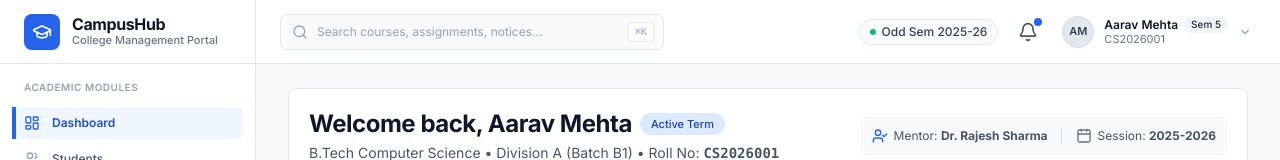
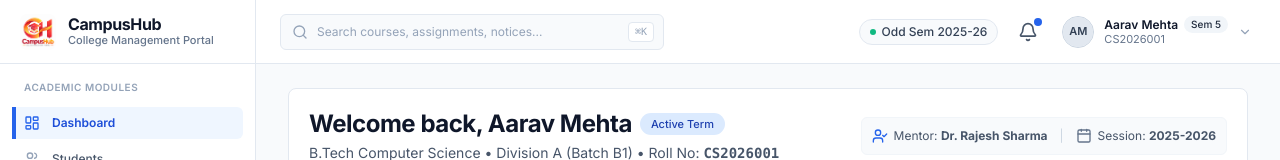
Before and after one commit to TechK-278/CampusHub, a Vue app in the folder frontend/: page / in a window 1280 px wide. Shown: the top 160 px of the page. Built offline with nearby package versions, Linux system fonts and the light colour scheme.

Commit message:
feat: integrate custom CampusHub logo across portal layout and favicon

```diff
--- a/frontend/index.html
+++ b/frontend/index.html
@@ -2,7 +2,7 @@
 <html lang="en">
   <head>
     <meta charset="UTF-8" />
-    <link rel="icon" type="image/svg+xml" href="/favicon.svg" />
+    <link rel="icon" type="image/png" href="/logo.png" />
     <meta name="viewport" content="width=device-width, initial-scale=1.0" />
     <title>CampusHub — College Management Portal</title>
     <!-- Google Fonts: Inter font family for consistent academic typography -->
--- a/frontend/src/components/layout/Header.jsx
+++ b/frontend/src/components/layout/Header.jsx
@@ -3,7 +3,6 @@ import {
   Search,
   Bell,
   Menu,
-  GraduationCap,
   ChevronDown,
   User,
   LogOut,
@@ -172,9 +171,11 @@ export function Header({ student, onToggleMobileMenu, onSelectTab }) {
             </Button>
 
             <div className="flex items-center gap-2 lg:hidden">
-              <div className="flex h-8 w-8 items-center justify-center rounded-md bg-blue-600 text-white font-bold shrink-0">
-                <GraduationCap className="h-5 w-5" />
-              </div>
+              <img
+                src="/logo.png"
+                alt="CampusHub Logo"
+                className="h-8 w-8 rounded-md object-contain shrink-0 shadow-xs"
+              />
               <div className="hidden min-[380px]:block">
                 <h1 className="text-sm font-bold tracking-tight text-slate-900 leading-tight">CampusHub</h1>
                 <p className="text-[10px] text-slate-500 font-medium leading-none">College Portal</p>
--- a/frontend/src/components/layout/Sidebar.jsx
+++ b/frontend/src/components/layout/Sidebar.jsx
@@ -11,8 +11,7 @@ import {
   ClipboardList,
   CalendarDays,
   BookMarked,
-  Users,
-  GraduationCap
+  Users
 } from "lucide-react";
 import { cn } from "@/lib/utils";
 
@@ -38,10 +37,12 @@ export function Sidebar({ activeTab, onSelectTab, isMobile, onCloseMobile }) {
       isMobile ? "w-72 h-full" : "w-64 shrink-0 hidden lg:flex min-h-screen"
     )}>
       {/* Brand Header */}
-      <div className="flex h-16 items-center gap-3 border-b border-slate-200 px-6">
-        <div className="flex h-9 w-9 items-center justify-center rounded-lg bg-blue-600 text-white shadow-sm">
-          <GraduationCap className="h-5 w-5" />
-        </div>
+      <div className="flex h-16 items-center gap-3 border-b border-slate-200 px-5">
+        <img
+          src="/logo.png"
+          alt="CampusHub Logo"
+          className="h-9 w-9 rounded-lg object-contain shadow-xs"
+        />
         <div>
           <div className="flex items-center gap-1.5">
             <span className="text-base font-bold tracking-tight text-slate-900 leading-none">CampusHub</span>
```
Also changed, not shown: frontend/public/logo.png (added), frontend/src/assets/logo.png (added).
